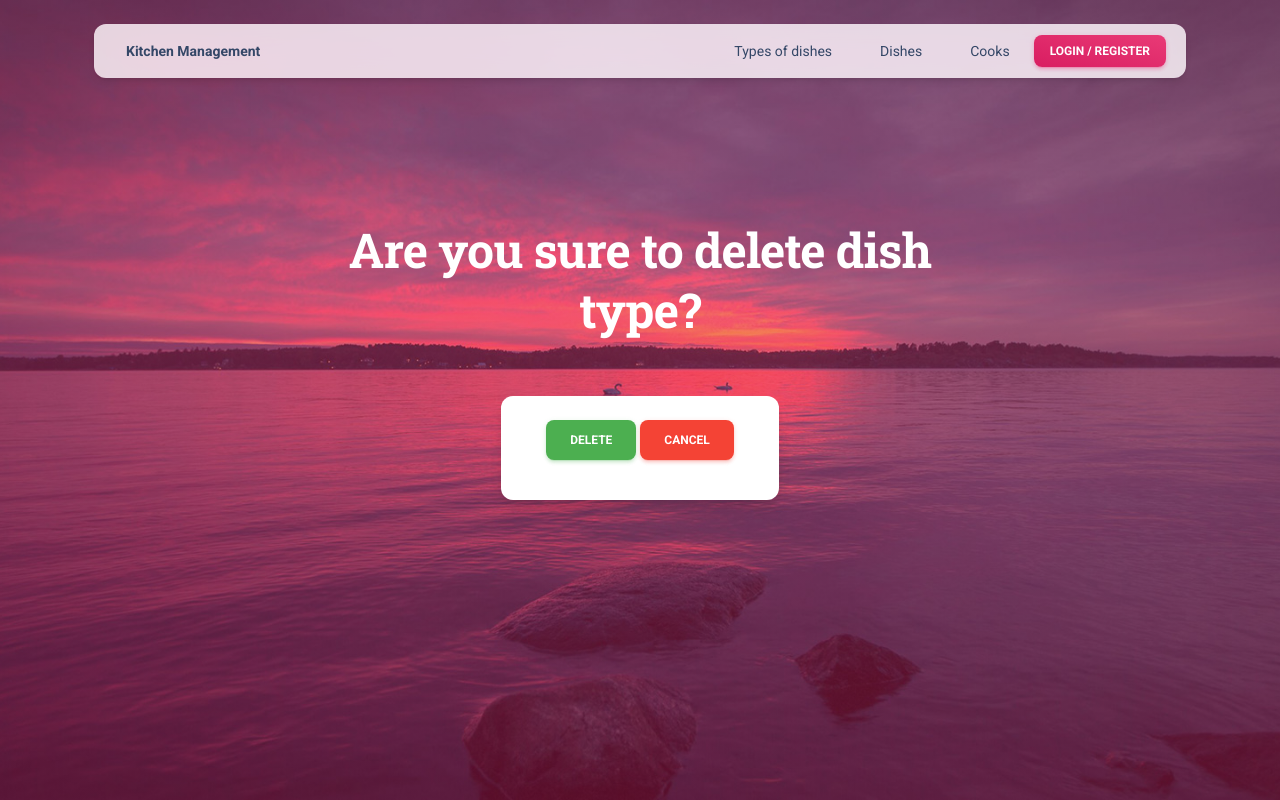
After one commit to ArturDrzazga/kitchen-management, a Django app: page /types-of-dishes/1/delete/ in a window 1280 px wide. The commit adds this page. Run offline with Django 5.2, Linux system fonts and the light colour scheme; data comes from the database, SQL or seed files in the repository; some libraries are stand-ins or nearby versions.

Commit message:
added delete confirmation and view for dish type

```diff
--- a/kitchen_app/urls.py
+++ b/kitchen_app/urls.py
@@ -3,7 +3,7 @@ from django.urls import path
 from kitchen_app.views import (index,
                                TypesOfDishesListView,
                                TypesOfDishesCreateView,
-                               TypesOfDishesUpdateView)
+                               TypesOfDishesUpdateView, TypesOfDishesDeleteView)
 
 urlpatterns = [
     path("", index, name="index"),
@@ -17,6 +17,10 @@ urlpatterns = [
     path("types-of-dishes/<int:pk>/update/",
          TypesOfDishesUpdateView.as_view(),
          name="dishtype-update"),
+
+    path("types-of-dishes/<int:pk>/delete/",
+         TypesOfDishesDeleteView.as_view(),
+         name="dishtype-delete"),
 ]
 
 app_name = "kitchen_app"
--- a/kitchen_app/views.py
+++ b/kitchen_app/views.py
@@ -39,3 +39,8 @@ class TypesOfDishesUpdateView(generic.UpdateView):
     model = DishType
     form_class = DishTypeForm
     success_url = reverse_lazy("kitchen_app:dishtype-list")
+
+
+class TypesOfDishesDeleteView(generic.DeleteView):
+    model = DishType
+    success_url = reverse_lazy("kitchen_app:dishtype-list")
--- /dev/null
+++ b/templates/kitchen_app/dishtype_confirm_delete.html
@@ -0,0 +1,21 @@
+{% extends "base.html" %}
+{% load crispy_forms_filters %}
+
+{% block content %}
+  <h1 class="text-white pt-3 mt-n5">Are you sure to delete dish type?</h1>
+  <div class="container py-5">
+    <div class="row justify-content-center">
+      <div class="col-lg-6 col-md-8">
+        <div class="card p-4 shadow-lg">
+          <form action="" method="post">
+            {% csrf_token %}
+
+            <input type="submit" value="Delete" class="btn btn-primary btn-success">
+            <a href="{% url "kitchen_app:dishtype-list" %}" class="btn btn-primary btn-danger">Cancel</a>
+          </form>
+        </div>
+      </div>
+    </div>
+  </div>
+
+{% endblock %}
--- a/templates/kitchen_app/dishtype_list.html
+++ b/templates/kitchen_app/dishtype_list.html
@@ -27,7 +27,9 @@
           </a>
         </td>
         <td>
-          Delete
+          <a href="{% url "kitchen_app:dishtype-delete" pk=dish_type.id %}" class="btn-outline-light text-white">
+            Delete
+          </a>
         </td>
       </tr>
     {% endfor %}
```
